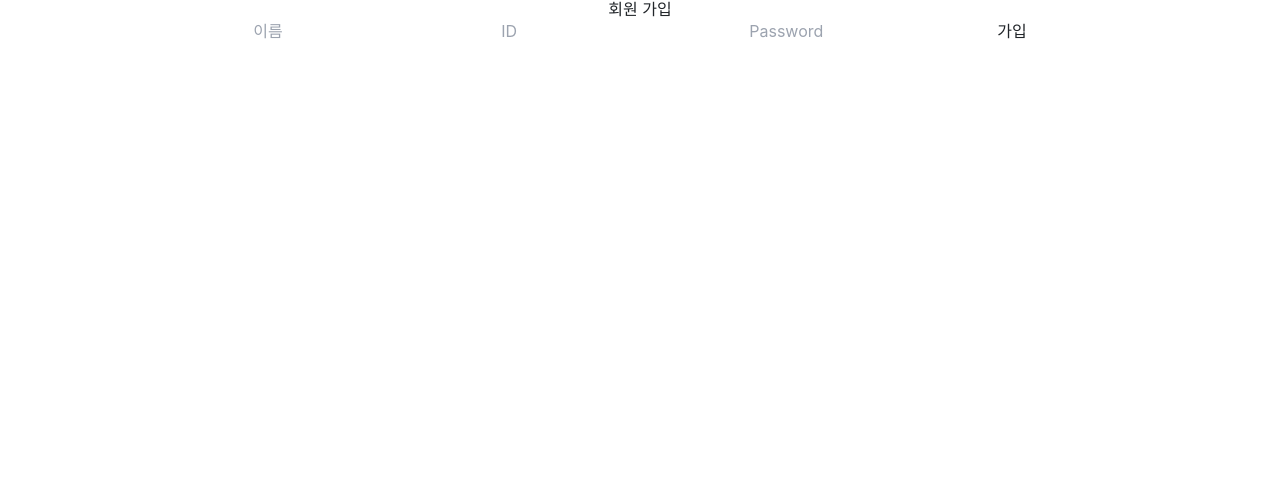
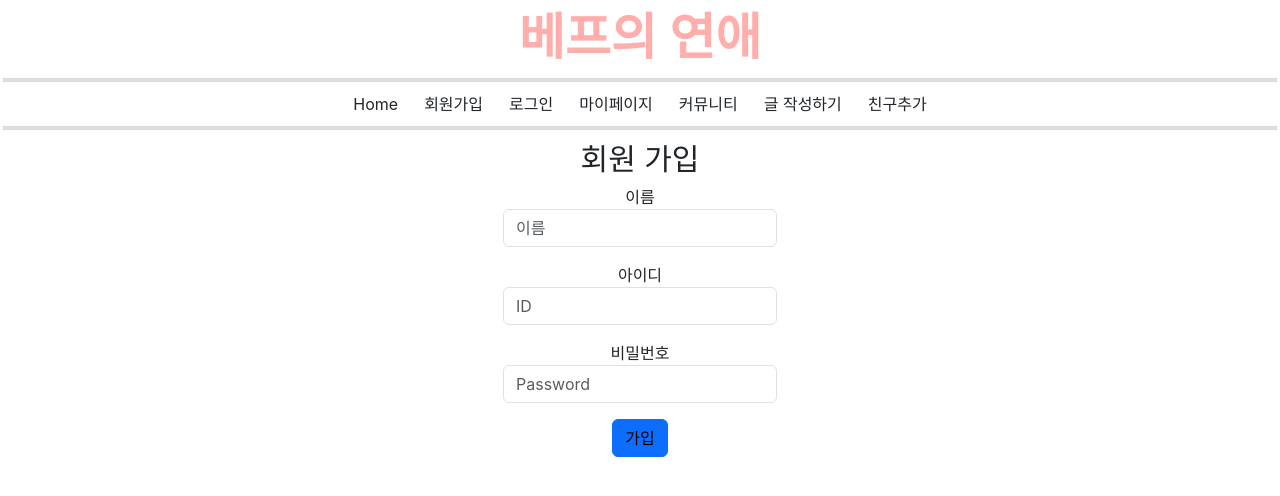
Before and after one commit to juknow/bestlove_front, a React (Create React App) app: page /register in a window 1280 px wide. Shown: the top 496 px of the page. Built offline with nearby package versions, Linux system fonts and the light colour scheme; a web font is replaced by a local one.

Commit message:
[ADD] 회원 가입 페이지 디자인

```diff
--- a/src/App.js
+++ b/src/App.js
@@ -1,23 +1,25 @@
-import './App.css';
-import { BrowserRouter, Routes, Route } from 'react-router-dom';
-import MyPage from './pages/MyPage';
-import MainPage from './pages/MainPage';
-import NotFound from './pages/NotFound';
+import "./App.css";
+import { BrowserRouter, Routes, Route } from "react-router-dom";
+import MyPage from "./pages/MyPage";
+import MainPage from "./pages/MainPage";
+import NotFound from "./pages/NotFound";
 
-
-import LoginPage from './pages/LoginPage';
-import RegisterPage from './pages/RegisterPage';
-import AddFriend from './pages/AddFriend';
-import SetCouple from './pages/SetCouple';
+import LoginPage from "./pages/LoginPage";
+import RegisterPage from "./pages/RegisterPage";
+import AddFriend from "./pages/AddFriend";
+import SetCouple from "./pages/SetCouple";
 import CommunityPage from "./pages/CommunityPage";
-import CreatePost from './pages/CreatePost';
-import ReadPost from './pages/ReadPost';
-
+import CreatePost from "./pages/CreatePost";
+import ReadPost from "./pages/ReadPost";
+import Navigator from "./components/Navigatior";
 
 function App() {
   return (
     <div className="App">
       <BrowserRouter>
+        <header>베프의 연애</header>
+        <Navigator />
+        <div style={{ height: 8 }}></div>
         <Routes>
           <Route path="/" element={<MainPage />}></Route>
           <Route path="/mypage/*" element={<MyPage />}></Route>
--- a/src/components/CommunityCard.jsx
+++ b/src/components/CommunityCard.jsx
@@ -6,12 +6,13 @@ export default function CommunityCard() {
   };
   return (
     <>
-      <button className="card w-75 mb-3 btn btn-light" onClick={handleClick}>
+      <button className="card w-[80%] mb-3 btn btn-light" onClick={handleClick}>
         <div className="card-body">
           <h5 className="card-title text-start">여자친구가 화났어요</h5>
           <p className="text-start line-clamp-1 text-gray-400 w-[95%]">
             ssdasdsgggggggggggggggggggggggggggggggggggggggggggggggggggggggggggggggggggggdsadsafagggggggggggggggggggggggggggggggggggg
           </p>
+          <p className="text-start">작성자 : 류희철</p>
         </div>
       </button>
     </>
--- a/src/components/Navigatior.jsx
+++ b/src/components/Navigatior.jsx
@@ -5,10 +5,15 @@ export default function CommunityNavigator() {
     <>
       <div className="navbarcustom"></div>
       <nav>
+        <Link to="/" type="button" className="btn">
+          Home
+        </Link>
         <Link to="/register" type="button" className="btn">
-          글 작성
+          회원가입
         </Link>
-        <Link to="/login" type="button" className="btn"></Link>
+        <Link to="/login" type="button" className="btn">
+          로그인
+        </Link>
         <Link to="/mypage" type="button" className="btn">
           마이페이지
         </Link>
@@ -18,6 +23,9 @@ export default function CommunityNavigator() {
         <Link to="/community" type="button" className="btn">
           글 작성하기
         </Link>
+        <Link to="/addfriend" type="button" className="btn">
+          친구추가
+        </Link>
       </nav>
       <div className="navbarcustom"></div>
     </>
--- a/src/pages/CommunityPage.jsx
+++ b/src/pages/CommunityPage.jsx
@@ -1,5 +1,4 @@
 import CommunityCard from "../components/CommunityCard";
-import Navigator from "../components/Navigatior";
 
 const communityData = [
   { id: 1, title: "첫 번째 카드", content: "첫 번째 카드 내용입니다." },
@@ -10,10 +9,7 @@ const communityData = [
 export default function CommunityPage() {
   return (
     <>
-      <header>커뮤니티</header>
-      <Navigator />
-      <div style={{ height: 8 }}></div>
-      <div className="container flex-column d-flex align-items-center">
+      <div className="container flex-column d-flex align-items-center w-screen">
         {communityData.map((item) => (
           <CommunityCard key={item.id} title={item.title} content={item.content} />
         ))}
--- a/src/pages/MainPage.jsx
+++ b/src/pages/MainPage.jsx
@@ -1,10 +1,6 @@
-import Navigator from "../components/Navigatior";
-
 export default function MainPage() {
   return (
     <>
-      <header>베프의 연애</header>
-      <Navigator />
       <main>메인 페이지 입니다.</main>
     </>
   );
--- a/src/pages/RegisterPage.jsx
+++ b/src/pages/RegisterPage.jsx
@@ -1,13 +1,38 @@
 export default function RegisterPage() {
   return (
     <>
-      <h2>회원 가입</h2>
-      <form action="#" method="post">
-        <input type="text" name="name" placeholder="이름" required />
-        <input type="text" name="username" placeholder="ID" required />
-        <input type="password" name="password" placeholder="Password" required />
-        <button type="submit">가입</button>
-      </form>
+      <div className="container flex-column d-flex align-items-center w-screen">
+        <h2 className="text-3xl">회원 가입</h2>
+
+        <div className="h-2"></div>
+
+        <form action="#" method="post">
+          <div className="mb-3">
+            <div>이름</div>
+            <input type="text" name="name" placeholder="이름" required className="form-control" />
+          </div>
+
+          <div className="mb-3">
+            <div>아이디</div>
+            <input type="text" name="username" placeholder="ID" required className="form-control" />
+          </div>
+
+          <div className="mb-3">
+            <div>비밀번호</div>
+            <input
+              type="password"
+              name="password"
+              placeholder="Password"
+              required
+              className="form-control"
+            />
+          </div>
+
+          <button type="submit" className="btn btn-primary text-black">
+            가입
+          </button>
+        </form>
+      </div>
     </>
   );
 }
```
